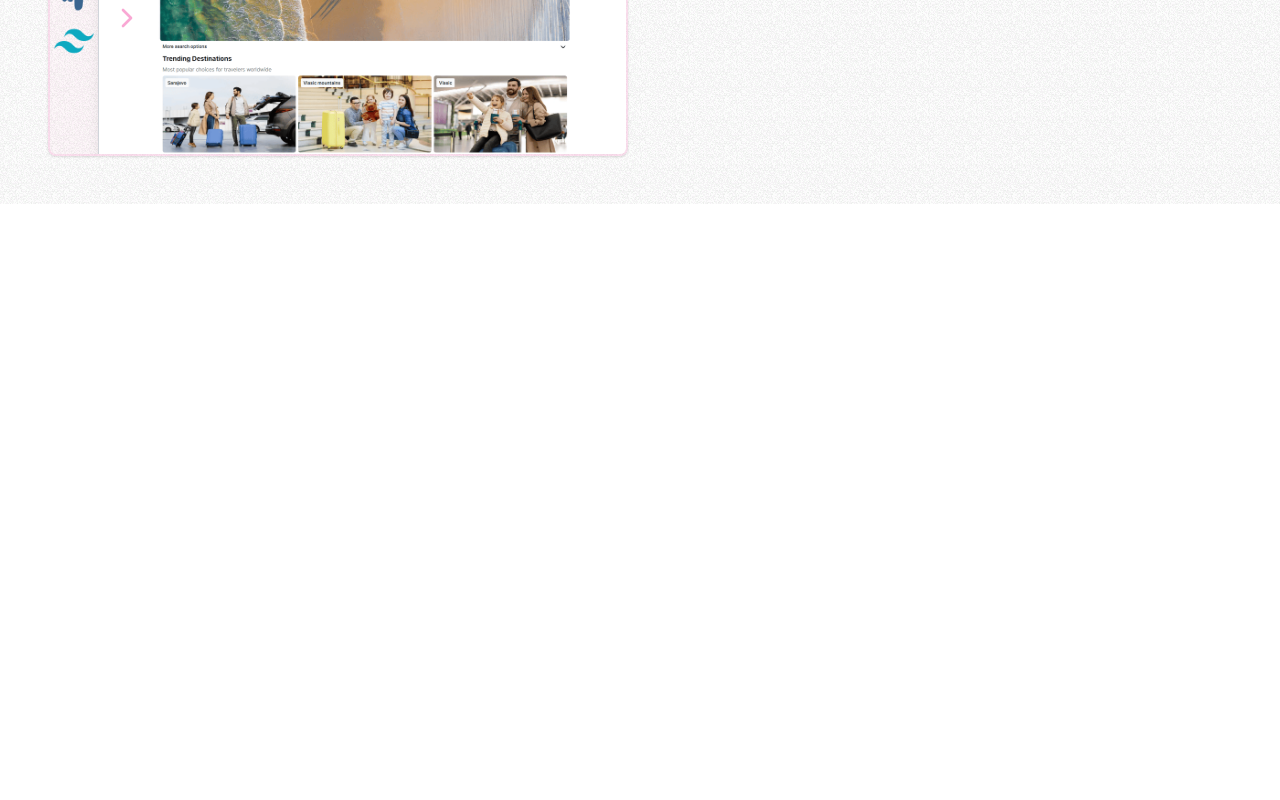
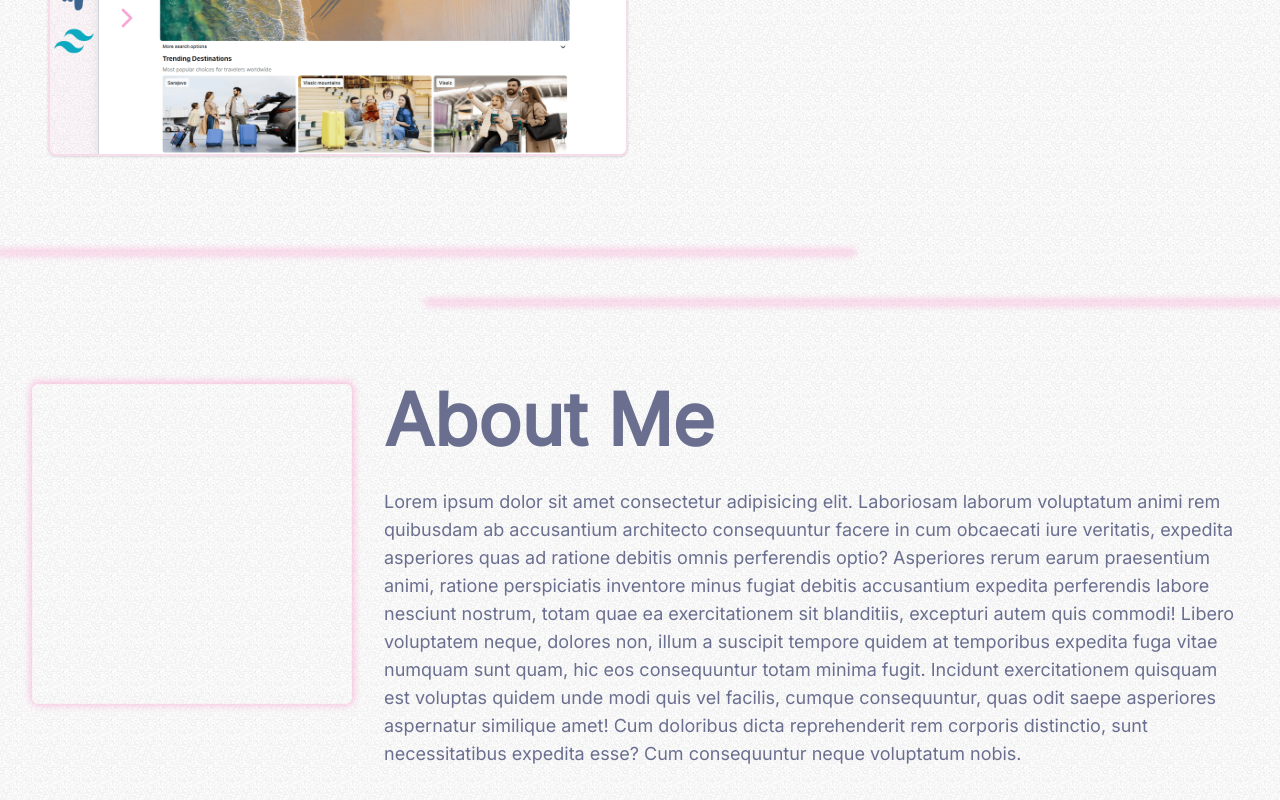
Before and after one commit to Esmin53/portfolio, a Next.js app: page / in a window 1280 px wide. Shown: the part 1929-2729 px from the top of the page. Before the commit the page ends 2133 px from the top, so only its background shows below. Built offline with nearby package versions, Linux system fonts and the light colour scheme.

Commit message:
Add mock about me component

```diff
--- a/src/app/page.tsx
+++ b/src/app/page.tsx
@@ -1,3 +1,4 @@
+import AboutMe from "@/components/AboutMe";
 import Homepage from "@/components/Homepage";
 import ProjectPreview from "@/components/ProjectPreview";
 import TechStack from "@/components/TechStack";
@@ -24,6 +25,7 @@ export default function Home() {
         title="Travelnest" image="travelnest-md3.png" techStack={["nextjs.png", "typescript.png", "postgresql.png", "tailwind.png"]}/>
         </div>
       </div>
+      <AboutMe />
     </div>
   );
 }
--- /dev/null
+++ b/src/components/AboutMe.tsx
@@ -0,0 +1,25 @@
+
+
+const AboutMe = () => {
+    return (
+        <div>
+            <div className="w-full h-fit flex flex-col gap-12 relative py-12">
+                {/*<Image src="/hands.png" fill alt="" className="z-10 opacity-70"/>*/}
+                <div className="w-8/12 h-0 shadow-glowing border border-pink-200 border-opacity-60 mr-auto" />
+                <div className="w-8/12 h-0 shadow-glowing border border-pink-200 border-opacity-60 ml-auto" />
+
+            </div>
+            <div className="w-full flex flex-col md:flex-row py-8 px-4 lg:px-8 xl:xp-12 2xl:px-16 gap-8">
+                <div className="w-60 rounded-md mb-auto md:w-72 lg:w-80 aspect-square mx-auto shadow-glowing border border-pink-200 border-opacity-15">
+
+                </div>
+                <div className="flex-1 flex flex-col gap-8">
+                    <h1 className="text-4xl sm:text-5xl lg:text-6xl xl:text-7xl font-bold  w-full text-start z-30">About Me</h1>
+                    <p className="md:text-lg font-medium">Lorem ipsum dolor sit amet consectetur adipisicing elit. Laboriosam laborum voluptatum animi rem quibusdam ab accusantium architecto consequuntur facere in cum obcaecati iure veritatis, expedita asperiores quas ad ratione debitis omnis perferendis optio? Asperiores rerum earum praesentium animi, ratione perspiciatis inventore minus fugiat debitis accusantium expedita perferendis labore nesciunt nostrum, totam quae ea exercitationem sit blanditiis, excepturi autem quis commodi! Libero voluptatem neque, dolores non, illum a suscipit tempore quidem at temporibus expedita fuga vitae numquam sunt quam, hic eos consequuntur totam minima fugit. Incidunt exercitationem quisquam est voluptas quidem unde modi quis vel facilis, cumque consequuntur, quas odit saepe asperiores aspernatur similique amet! Cum doloribus dicta reprehenderit rem corporis distinctio, sunt necessitatibus expedita esse? Cum consequuntur neque voluptatum nobis.</p>
+                </div>
+            </div>
+        </div>
+    )
+}
+
+export default AboutMe
--- a/src/components/GeneralInfo.tsx
+++ b/src/components/GeneralInfo.tsx
@@ -22,7 +22,7 @@ const GeneralInfo = () => {
         </div>
 
         <TypeWriter />
-        <div className='w-full flex items-center justify-end gap-2 md:gap-4 p-2 md:p-4 relative'>
+        <div className='w-full hidden lg:flex items-center justify-end gap-2 md:gap-4 p-2 md:p-4 relative'>
             <Image src="/github3.png" alt='Github Icon' width={48} height={48} className='cursor-pointer w-8 h-8 sm:w-10 sm:h-10 lg:w-12 lg:h-12' />
             <Image src="/linkedin.png" alt='Linkedin Icon' width={48} height={48} className='cursor-pointer w-8 h-8 sm:w-10 sm:h-10 lg:w-12 lg:h-12' />
             <Image src="/gmail.png" alt='Gmail Icon' width={48} height={48} className='cursor-pointer w-8 h-8 sm:w-10 sm:h-10 lg:w-12 lg:h-12' />
```
Also changed, not shown: public/hands.png.
